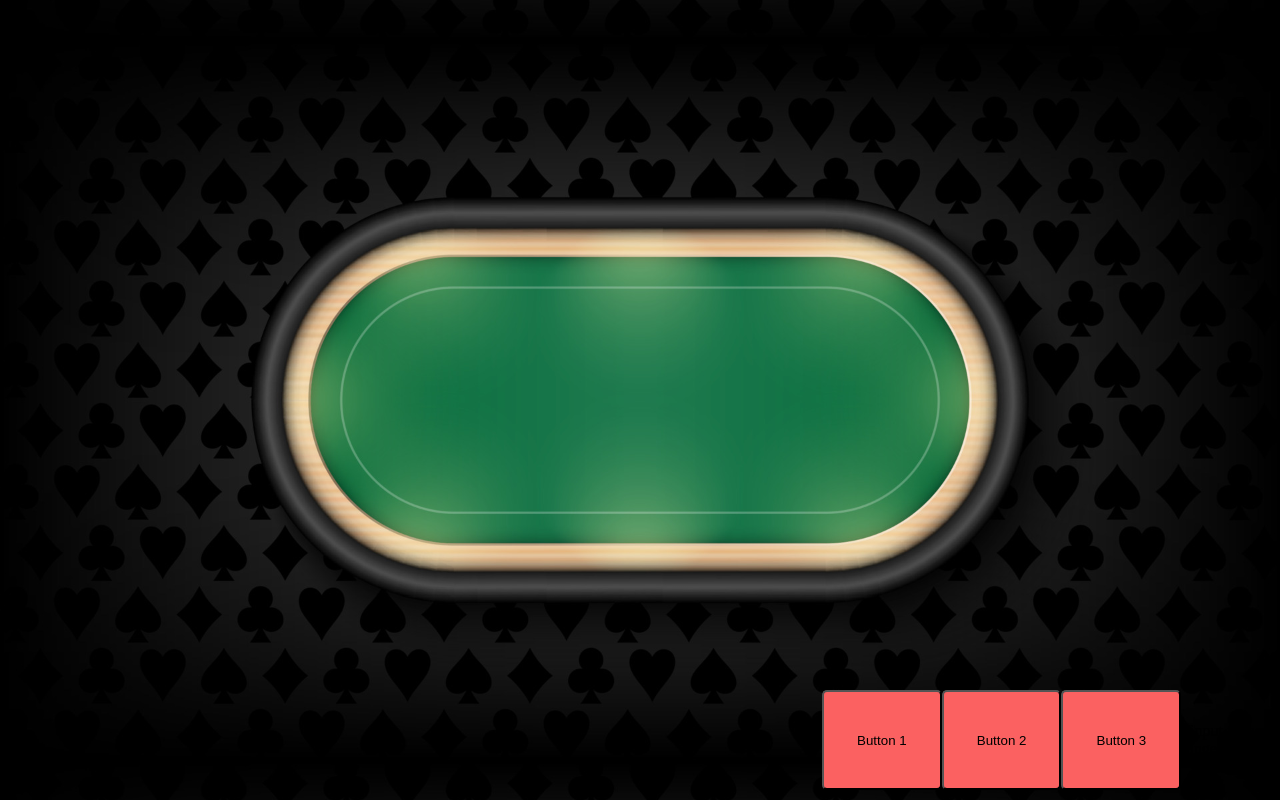
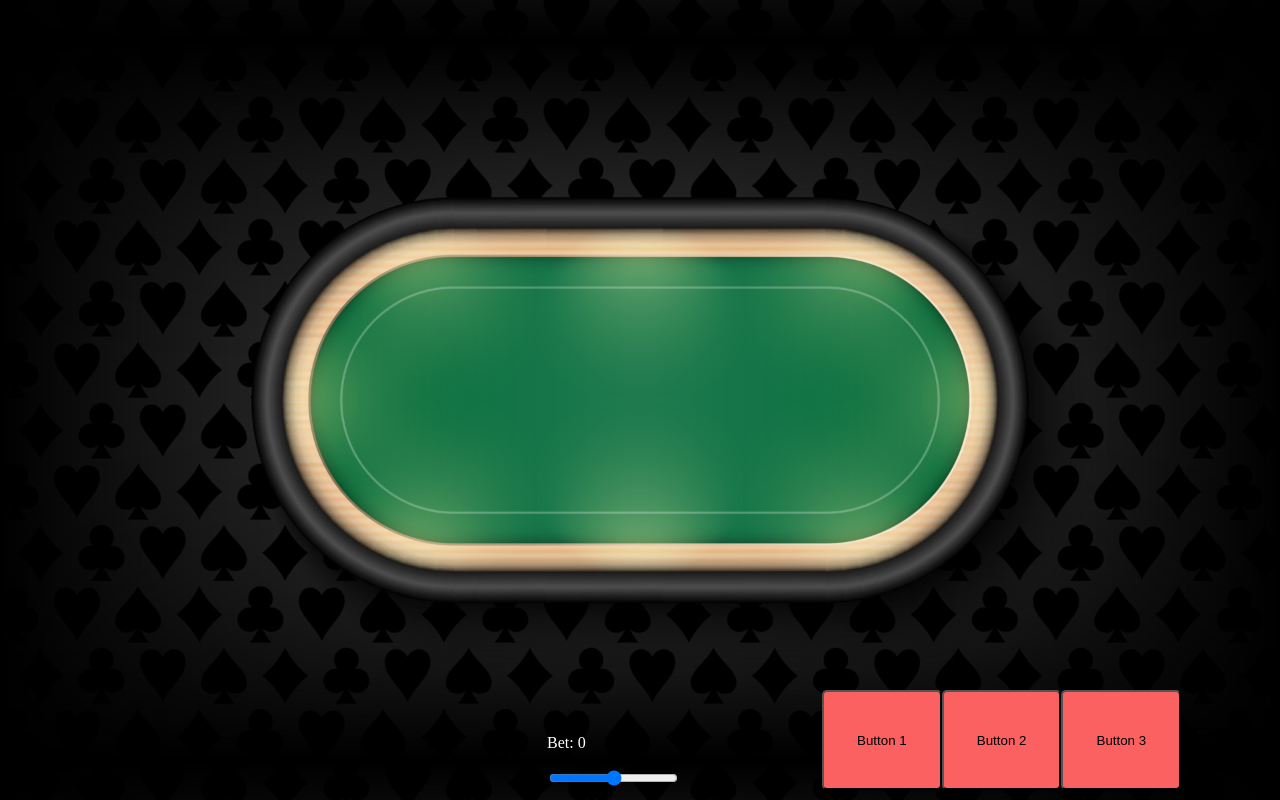
Before and after one commit to Gome510/poker-pge233, a React (Vite) app: page / in a window 1280 px wide. Built offline with nearby package versions, Linux system fonts and the light colour scheme.

Commit message:
Bet Slider

```diff
--- a/package.json
+++ b/package.json
@@ -21,6 +21,6 @@
     "eslint-plugin-react": "^7.32.2",
     "eslint-plugin-react-hooks": "^4.6.0",
     "eslint-plugin-react-refresh": "^0.4.1",
-    "vite": "^4.4.0"
+    "vite": "^4.4.4"
   }
 }
--- a/src/App.jsx
+++ b/src/App.jsx
@@ -1,12 +1,14 @@
 import React, { useState } from 'react'
 import './App.css'
 import ActionBar from './components/ActionBar'
+import BetBar from './components/BetBar'
 
 function App() {
 
   return (
     <div className="background-image">
       <ActionBar />
+      <BetBar />
     </div>
   )
 }
--- /dev/null
+++ b/src/components/BetBar.css
@@ -0,0 +1,9 @@
+.bet-bar {
+    position: absolute;
+    bottom: 10px;
+    right: 600px;
+}
+
+.bet-bar>p{
+    color:white;
+}
--- /dev/null
+++ b/src/components/BetBar.jsx
@@ -0,0 +1,27 @@
+import React, { useState } from "react";
+import "./BetBar.css"
+
+export default function BetBar() {
+    const [sliderValue, setSliderValue] = useState(0);
+
+    const handleSliderChange = (event) => {
+        const value = event.target.value;
+        setSliderValue(value);
+
+    }
+
+    return (
+        <div className="bet-bar">
+            <p>Bet: {sliderValue}</p>
+            <input
+                type="range"
+                min="0"
+                max="100"
+                className="slider"
+                id="myRange"
+                onChange={handleSliderChange}
+            />
+
+        </div>
+    )
+}
```
Also changed, not shown: 1 other file (tests, documents, lock files or other folders).
